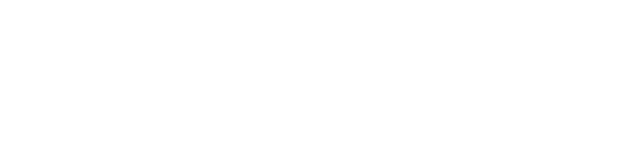
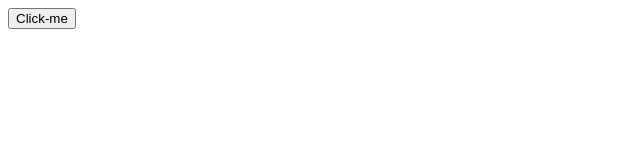
Before and after one commit to SaruDon/Java-Script, a plain HTML site: page Dom/index.html in a window 1280 px wide. Shown: the whole page, without its empty margins (0-640 px from the left). Drawn offline with Linux system fonts and the light colour scheme.

Commit message:
Dom Completed

```diff
--- a/Dom/dom.js
+++ b/Dom/dom.js
@@ -4,4 +4,7 @@ window object represent a open window inside the browser
 all html is present inside window
 */
 
-console.log(document.body)
+let btn = document.createElement("button")
+btn.innerText="Click-me"
+btn.style.color ="light-green"
+document.querySelector('body').prepend(btn)
```
Also changed, not shown: Dom/index.html (+0 -3 lines).
